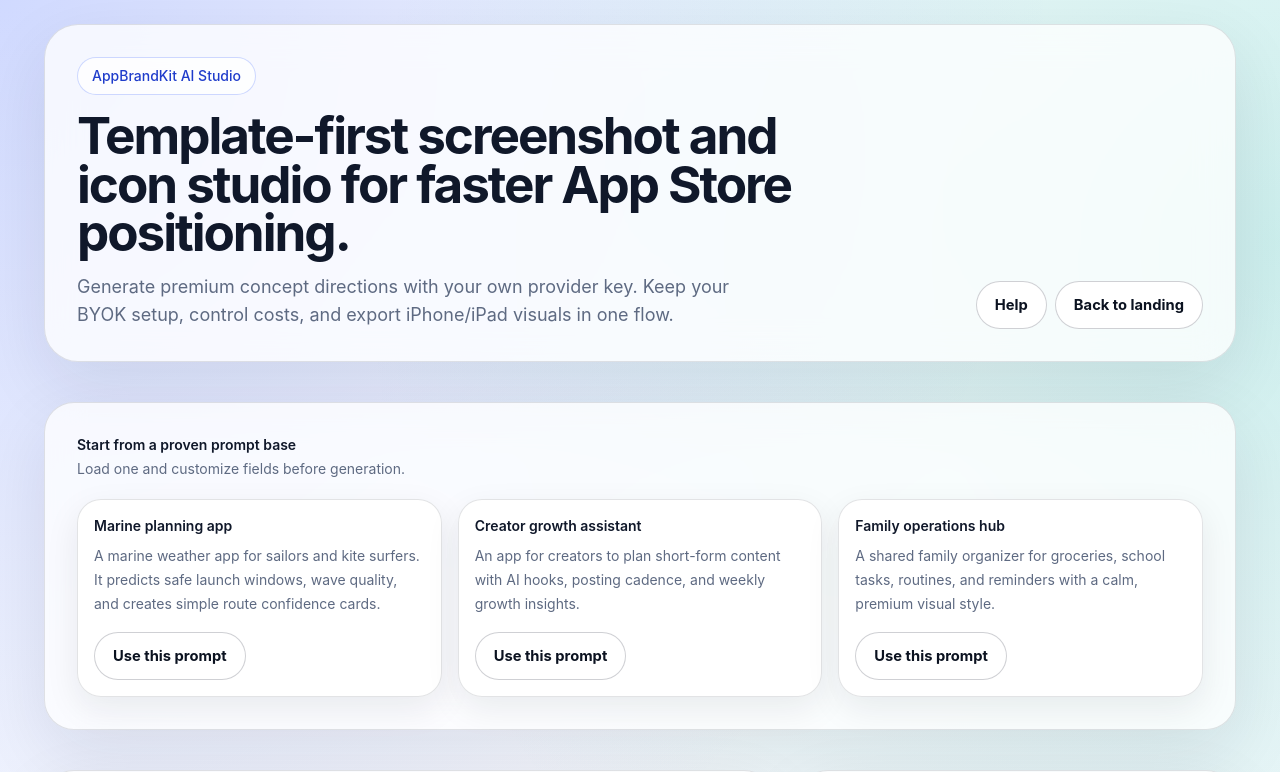
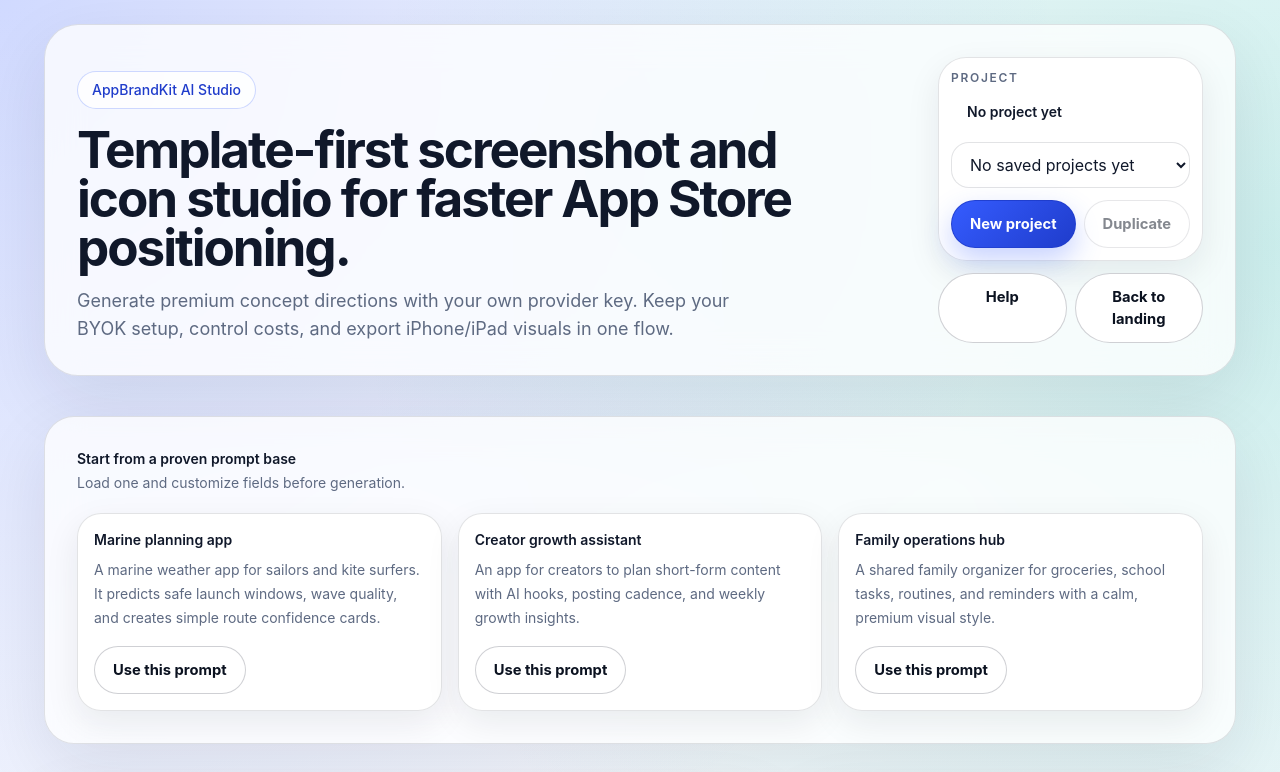
Before and after one commit to alexissan/appbrandkit-ai, a Next.js app: page /studio in a window 1280 px wide. Shown: the top 772 px of the page. Built offline with nearby package versions, Linux system fonts and the light colour scheme.

Commit message:
feat: add local project system to Studio

```diff
--- a/components/studio/studio-client.tsx
+++ b/components/studio/studio-client.tsx
@@ -5,6 +5,7 @@ import { useEffect, useMemo, useRef, useState, type ChangeEvent } from "react";
 import { createEditableAsoNarrative, parseFeatures, regenerateAsoFrame } from "@/lib/aso";
 import { deriveBrandSuggestion } from "@/lib/branding";
 import { canExportBundle, canExportIcons, canExportScreenshots } from "@/lib/export";
+import { loadProjects, upsertProject } from "@/lib/projects";
 import { generateIconWithProvider } from "@/lib/providers";
 import type {
   AIProvider,
@@ -12,6 +13,7 @@ import type {
   EditableAsoFrame,
   IconStylePreset,
   MockupVariant,
+  Project,
   ProviderConfig,
   ScreenshotStrategy,
   ScreenshotTone,
@@ -63,6 +65,8 @@ const screenshotStrategyLabels: Record<ScreenshotStrategy, string> = {
 };
 
 const localStorageKey = "appbrandkit-byok";
+const projectSaveDelayMs = 500;
+const untitledProjectName = "Untitled project";
 
 const defaultForm: StudioForm = {
   prompt: "",
@@ -112,6 +116,51 @@ const starterPrompts = [
 const iphoneSize = { width: 1290, height: 2796 };
 const ipadSize = { width: 2064, height: 2752 };
 
+function createProjectId() {
+  return globalThis.crypto?.randomUUID?.() ?? `project-${Date.now()}`;
+}
+
+function compactProjectName(value: string, maxLength = 36) {
+  const compact = value.replace(/\s+/g, " ").trim();
+  if (!compact) return untitledProjectName;
+  if (compact.length <= maxLength) return compact;
+  return `${compact.slice(0, maxLength - 1).trim()}…`;
+}
+
+function deriveProjectName(form: StudioForm, fallback = untitledProjectName) {
+  if (form.appName.trim()) return compactProjectName(form.appName);
+  if (form.prompt.trim()) return compactProjectName(form.prompt);
+  return fallback;
+}
+
+function serializeProjectState(project: Pick<Project, "form" | "iconSrc" | "mockups" | "slideFrames" | "provider" | "name">) {
+  return JSON.stringify(project);
+}
+
+function createProject(options: {
+  provider: AIProvider;
+  form?: StudioForm;
+  iconSrc?: string | null;
+  mockups?: MockupVariant[];
+  slideFrames?: EditableAsoFrame[];
+  name?: string;
+}): Project {
+  const now = new Date().toISOString();
+  const form = options.form ?? defaultForm;
+
+  return {
+    id: createProjectId(),
+    name: options.name ?? deriveProjectName(form),
+    createdAt: now,
+    updatedAt: now,
+    form,
+    iconSrc: options.iconSrc ?? null,
+    mockups: options.mockups ?? [],
+    slideFrames: options.slideFrames ?? [],
+    provider: options.provider
+  };
+}
+
 function dataUrlToBlob(dataUrl: string): Blob {
   const [header, base64] = dataUrl.split(",");
   const mimeMatch = header.match(/data:(.*?);base64/);
@@ -573,6 +622,8 @@ export function StudioClient() {
   const [form, setForm] = useState<StudioForm>(defaultForm);
   const [provider, setProvider] = useState<AIProvider>("openai");
   const [apiKey, setApiKey] = useState("");
+  const [projects, setProjects] = useState<Project[]>([]);
+  const [currentProjectId, setCurrentProjectId] = useState<string | null>(null);
   const [isGeneratingIcon, setIsGeneratingIcon] = useState(false);
   const [isRenderingSet, setIsRenderingSet] = useState(false);
   const [statusMessage, setStatusMessage] = useState("");
@@ -586,11 +637,19 @@ export function StudioClient() {
   const [uploadedScreenshots, setUploadedScreenshots] = useState<UploadedScreenshot[]>([]);
   const canvasRef = useRef<HTMLCanvasElement | null>(null);
   const renderSequenceRef = useRef(0);
+  const hasHydratedProjectsRef = useRef(false);
+  const lastSavedProjectStateRef = useRef("");
 
   const brand = useMemo(() => deriveBrandSuggestion(form), [form]);
   const recommendedFrames = useMemo(() => createEditableAsoNarrative(form), [form]);
   const activeFrames = slideFrames.length > 0 ? slideFrames : recommendedFrames;
   const usingRealUi = uploadedScreenshots.length > 0;
+  const currentProject = useMemo(
+    () => projects.find((project) => project.id === currentProjectId) ?? null,
+    [currentProjectId, projects]
+  );
+  const hasMeaningfulProjectState =
+    form.prompt.trim().length > 0 || Boolean(iconSrc) || mockups.length > 0 || slideFrames.length > 0;
 
   useEffect(() => {
     const raw = window.localStorage.getItem(localStorageKey);
@@ -610,12 +669,132 @@ export function StudioClient() {
     window.localStorage.setItem(localStorageKey, JSON.stringify(payload));
   }, [provider, apiKey]);
 
+  useEffect(() => {
+    const storedProjects = loadProjects();
+    setProjects(storedProjects);
+
+    const mostRecentProject = storedProjects[0];
+    if (mostRecentProject) {
+      setCurrentProjectId(mostRecentProject.id);
+      setForm(mostRecentProject.form);
+      setIconSrc(mostRecentProject.iconSrc ?? "");
+      setMockups(mostRecentProject.mockups);
+      setSlideFrames(mostRecentProject.slideFrames);
+      setProvider(mostRecentProject.provider);
+      lastSavedProjectStateRef.current = serializeProjectState(mostRecentProject);
+    }
+
+    hasHydratedProjectsRef.current = true;
+  }, []);
+
+  useEffect(() => {
+    if (!hasHydratedProjectsRef.current || currentProjectId || !hasMeaningfulProjectState) {
+      return;
+    }
+
+    const nextProject = createProject({
+      provider,
+      form,
+      iconSrc: iconSrc || null,
+      mockups,
+      slideFrames,
+      name: deriveProjectName(form)
+    });
+
+    setProjects(upsertProject(nextProject));
+    setCurrentProjectId(nextProject.id);
+    lastSavedProjectStateRef.current = serializeProjectState(nextProject);
+  }, [currentProjectId, form, hasMeaningfulProjectState, iconSrc, mockups, provider, slideFrames]);
+
+  useEffect(() => {
+    if (!hasHydratedProjectsRef.current || !currentProjectId || !currentProject) {
+      return;
+    }
+
+    const nextProject: Project = {
+      id: currentProject.id,
+      name: currentProject.name,
+      createdAt: currentProject.createdAt,
+      updatedAt: currentProject.updatedAt,
+      form,
+      iconSrc: iconSrc || null,
+      mockups,
+      slideFrames,
+      provider
+    };
+    const serializedProjectState = serializeProjectState(nextProject);
+    if (serializedProjectState === lastSavedProjectStateRef.current) {
+      return;
+    }
+
+    const timeoutId = window.setTimeout(() => {
+      const updatedProjects = upsertProject(nextProject);
+      const savedProject = updatedProjects.find((project) => project.id === nextProject.id) ?? nextProject;
+      setProjects(updatedProjects);
+      lastSavedProjectStateRef.current = serializeProjectState(savedProject);
+    }, projectSaveDelayMs);
+
+    return () => window.clearTimeout(timeoutId);
+  }, [currentProject, currentProjectId, form, iconSrc, mockups, provider, slideFrames]);
+
   const canGenerateIcon = form.prompt.trim().length > 0;
   const canGenerateScreenshots = usingRealUi || Boolean(iconSrc);
 
   const updateStatus = (tone: StatusTone, message: string) => {
     setStatusTone(tone);
-    updateStatus("error", message);
+    setStatusMessage(message);
+  };
+
+  const applyProject = (project: Project) => {
+    setCurrentProjectId(project.id);
+    setForm(project.form);
+    setIconSrc(project.iconSrc ?? "");
+    setMockups(project.mockups);
+    setSlideFrames(project.slideFrames);
+    setProvider(project.provider);
+    setEditingFrameId(null);
+    setRegeneratingFrameId(null);
+    setUploadedScreenshots([]);
+    lastSavedProjectStateRef.current = serializeProjectState(project);
+  };
+
+  const handleSelectProject = (projectId: string) => {
+    const nextProject = projects.find((project) => project.id === projectId);
+    if (!nextProject) return;
+    applyProject(nextProject);
+    updateStatus("success", `Opened ${nextProject.name}.`);
+  };
+
+  const handleCreateNewProject = () => {
+    const nextProject = createProject({
+      provider,
+      form: defaultForm,
+      iconSrc: null,
+      mockups: [],
+      slideFrames: [],
+      name: untitledProjectName
+    });
+
+    setProjects(upsertProject(nextProject));
+    applyProject(nextProject);
+    updateStatus("success", "Started a new project.");
+  };
+
+  const handleDuplicateProject = () => {
+    if (!currentProject) return;
+
+    const nextProject = createProject({
+      provider,
+      form,
+      iconSrc: iconSrc || null,
+      mockups,
+      slideFrames,
+      name: `${currentProject.name} Copy`
+    });
+
+    setProjects(upsertProject(nextProject));
+    applyProject(nextProject);
+    updateStatus("success", `Duplicated ${currentProject.name}.`);
   };
 
   const renderFrameSet = async (frames: EditableAsoFrame[], indices?: number[]) => {
@@ -909,9 +1088,45 @@ export function StudioClient() {
               control costs, and export iPhone/iPad visuals in one flow.
             </p>
           </div>
-          <div className="flex gap-2">
-            <Link href="/help" className="btn-ghost text-center">Help</Link>
-            <Link href="/" className="btn-ghost text-center">Back to landing</Link>
+          <div className="flex w-full max-w-md flex-col gap-3 md:w-auto">
+            <div className="surface rounded-[28px] p-3">
+              <p className="text-xs font-semibold uppercase tracking-[0.14em] text-[color:var(--muted)]">Project</p>
+              <div className="mt-2 rounded-full bg-white px-4 py-2 text-sm font-semibold">
+                {currentProject?.name ?? "No project yet"}
+              </div>
+              <select
+                className="input-shell mt-3 w-full rounded-full"
+                onChange={(event) => handleSelectProject(event.target.value)}
+                value={currentProjectId ?? ""}
+              >
+                <option disabled value="">
+                  {projects.length > 0 ? "Select a recent project" : "No saved projects yet"}
+                </option>
+                {projects.map((project) => (
+                  <option key={project.id} value={project.id}>
+                    {project.name}
+                  </option>
+                ))}
+              </select>
+              <div className="mt-3 flex gap-2">
+                <button className="btn-primary px-4 py-2 text-sm" onClick={handleCreateNewProject} type="button">
+                  New project
+                </button>
+                <button
+                  className="btn-ghost px-4 py-2 text-sm disabled:opacity-50"
+                  disabled={!currentProject}
+                  onClick={handleDuplicateProject}
+                  type="button"
+                >
+                  Duplicate
+                </button>
+              </div>
+            </div>
+
+            <div className="flex gap-2">
+              <Link href="/help" className="btn-ghost flex-1 text-center">Help</Link>
+              <Link href="/" className="btn-ghost flex-1 text-center">Back to landing</Link>
+            </div>
           </div>
         </div>
       </header>
--- /dev/null
+++ b/lib/projects.ts
@@ -0,0 +1,57 @@
+import type { Project } from "@/lib/types";
+
+const projectsStorageKey = "appbrandkit-projects";
+const maxProjects = 8;
+
+function canUseStorage() {
+  return typeof window !== "undefined" && typeof window.localStorage !== "undefined";
+}
+
+function sortProjects(projects: Project[]) {
+  return [...projects].sort(
+    (left, right) => new Date(right.updatedAt).getTime() - new Date(left.updatedAt).getTime()
+  );
+}
+
+export function loadProjects(): Project[] {
+  if (!canUseStorage()) return [];
+
+  const raw = window.localStorage.getItem(projectsStorageKey);
+  if (!raw) return [];
+
+  try {
+    const parsed = JSON.parse(raw);
+    if (!Array.isArray(parsed)) {
+      window.localStorage.removeItem(projectsStorageKey);
+      return [];
+    }
+
+    return sortProjects(parsed as Project[]);
+  } catch {
+    window.localStorage.removeItem(projectsStorageKey);
+    return [];
+  }
+}
+
+export function saveProjects(projects: Project[]): void {
+  if (!canUseStorage()) return;
+  window.localStorage.setItem(projectsStorageKey, JSON.stringify(sortProjects(projects).slice(0, maxProjects)));
+}
+
+export function upsertProject(project: Project): Project[] {
+  const timestamp = new Date().toISOString();
+  const nextProject = {
+    ...project,
+    updatedAt: timestamp
+  };
+  const current = loadProjects().filter((entry) => entry.id !== project.id);
+  const next = sortProjects([nextProject, ...current]).slice(0, maxProjects);
+  saveProjects(next);
+  return next;
+}
+
+export function deleteProject(id: string): Project[] {
+  const next = loadProjects().filter((project) => project.id !== id);
+  saveProjects(next);
+  return next;
+}
```
Also changed, not shown: lib/types.ts (+12 -0 lines), 2 other files (tests, documents, lock files or other folders).
